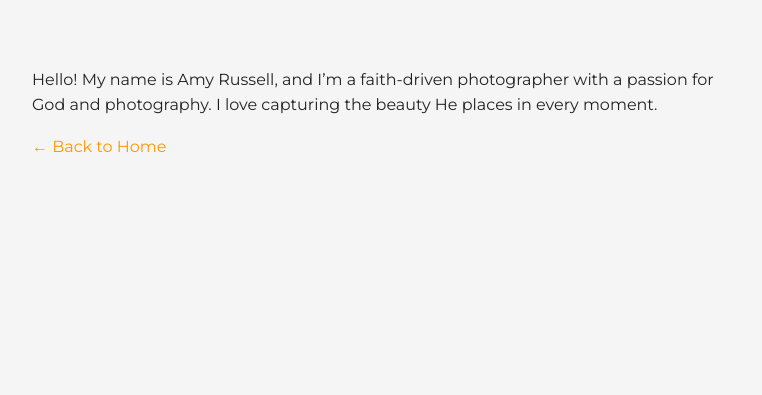
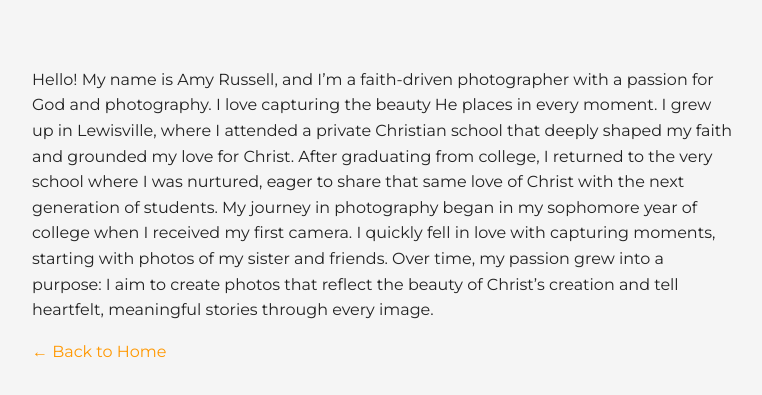
Before and after one commit to PathwayPortraits/Pathway-Portraits, a plain HTML site: page about.html in a window 1280 px wide. Shown: the part 115-510 px from the top of the page, without its empty margins (258-1020 px from the left). Drawn offline with Linux system fonts and the light colour scheme.

Commit message:
Update about.html

```diff
--- a/about.html
+++ b/about.html
@@ -35,7 +35,7 @@
     <h1>About Me</h1>
   </header>
 
-  <p>Hello! My name is Amy Russell, and I’m a faith-driven photographer with a passion for God and photography. I love capturing the beauty He places in every moment.</p>
+  <p>Hello! My name is Amy Russell, and I’m a faith-driven photographer with a passion for God and photography. I love capturing the beauty He places in every moment. I grew up in Lewisville, where I attended a private Christian school that deeply shaped my faith and grounded my love for Christ. After graduating from college, I returned to the very school where I was nurtured, eager to share that same love of Christ with the next generation of students. My journey in photography began in my sophomore year of college when I received my first camera. I quickly fell in love with capturing moments, starting with photos of my sister and friends. Over time, my passion grew into a purpose: I aim to create photos that reflect the beauty of Christ’s creation and tell heartfelt, meaningful stories through every image.</p>
 
   <p><a href="index.html">← Back to Home</a></p>
 </body>
```
